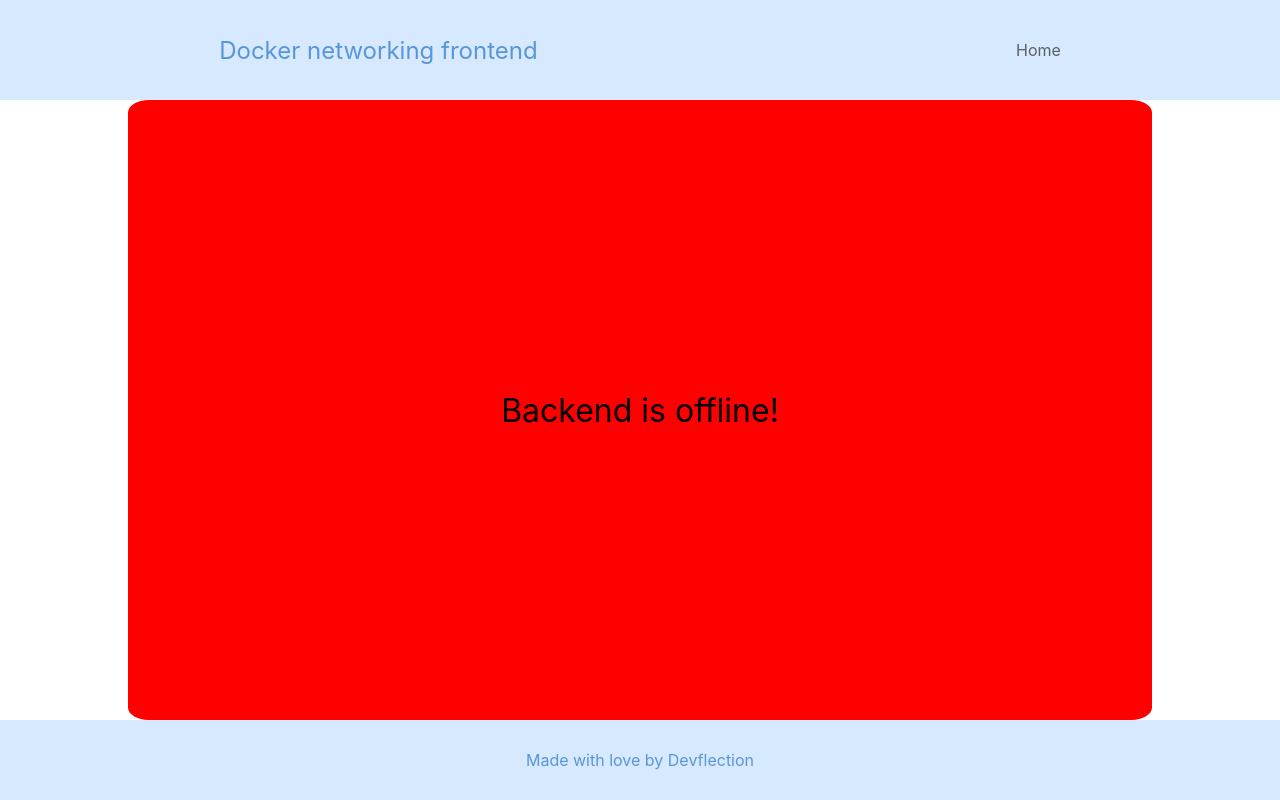
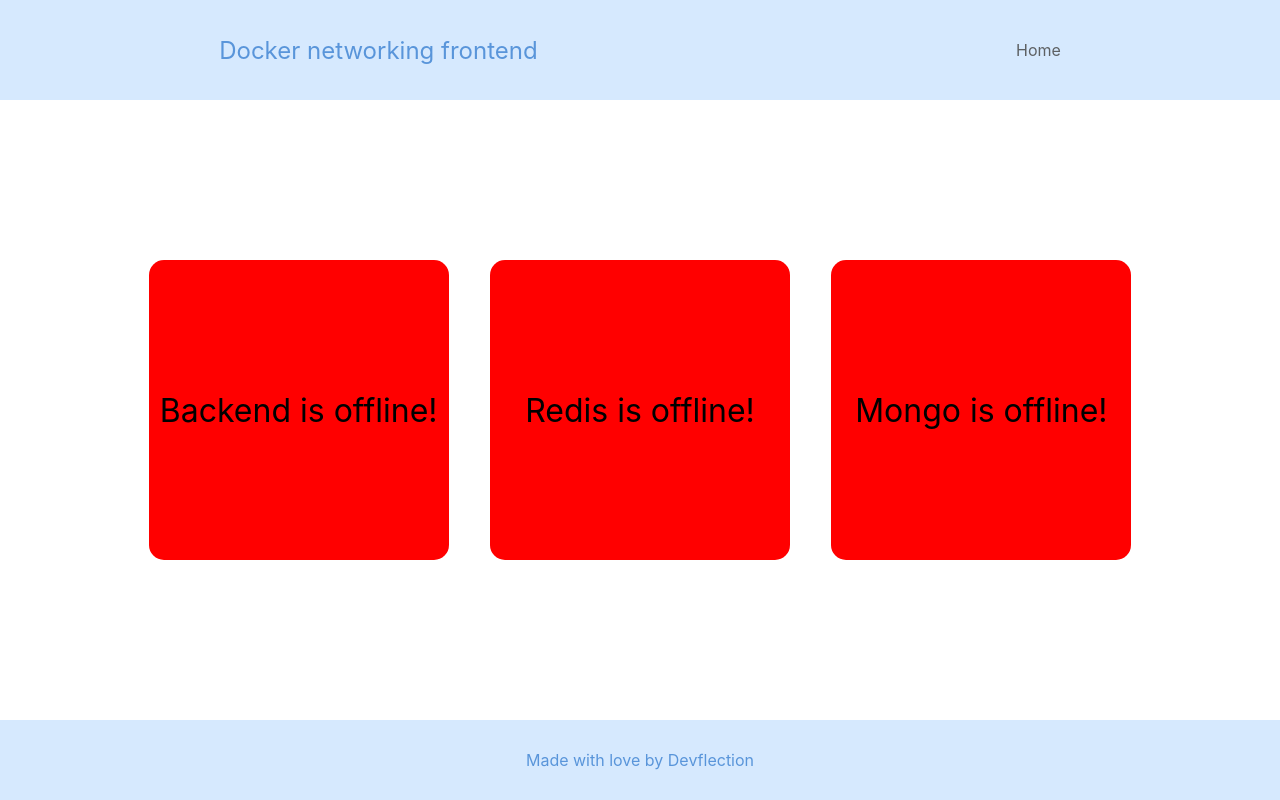
Before and after one commit to HerickoMatija/devflection-docker-networking, a React app in the folder frontend/: page / in a window 1280 px wide. Built offline with nearby package versions, Linux system fonts and the light colour scheme.

Commit message:
Extracted the healthcheck to a separate component and parametrized it

```diff
--- /dev/null
+++ b/frontend/src/components/healthcheck/Healthcheck.css
@@ -0,0 +1,21 @@
+.healthcheck-container {
+    display:flex;
+    border-radius: 5%;
+    width:300px;
+    height:300px;
+    align-items: center;
+    justify-content: space-around;
+}
+
+.online {
+    background-color: green;
+}
+
+.offline {
+    background-color: red;
+}
+
+.message {
+    text-align: center;
+    font-size: xx-large;
+}
--- /dev/null
+++ b/frontend/src/components/healthcheck/Healthcheck.js
@@ -0,0 +1,36 @@
+import React, { useState, useEffect } from 'react';
+import './Healthcheck.css';
+
+function Healthcheck(props) {
+    const [isOnline, setOnline] = useState(false);
+
+    useEffect(() => {
+        const healthcheckCall = async () => {
+            const healthcheckResult = await fetch(props.serviceUrl)
+            .then(resp => resp.ok)
+            .catch(() => false);
+
+            setOnline(healthcheckResult);
+        }
+
+        let healthcheckInterval = setInterval(() => healthcheckCall(), 15000);
+
+        return () => clearInterval(healthcheckInterval);
+    }, [isOnline, props.serviceUrl]);
+
+    return (
+        <div className={`healthcheck-container ${isOnline ? 'online' : 'offline'}`}>
+            {getMessage(isOnline)}
+        </div>
+    );
+
+    function getMessage(isServiceOnline) {
+        if (isServiceOnline) {
+            return <div className='message'>{props.serviceName} is online!</div>;
+        } else {
+            return <div className='message'>{props.serviceName} is offline!</div>;
+        }
+    }
+}
+
+export default Healthcheck;
--- a/frontend/src/components/main/Main.css
+++ b/frontend/src/components/main/Main.css
@@ -1,22 +1,8 @@
 .main-container {
-    flex: auto;
     display: flex;
+    flex-wrap: wrap;
     justify-content: space-around;
-    align-items: center;
-    background-color: #919191;
+    align-items: stretch;
     width: 80%;
     margin: auto;
-    border-radius: 2%;
 }
-
-.online {
-    background-color: green;
-}
-
-.offline {
-    background-color: red;
-}
-
-.message {
-    font-size: xx-large;
-}
--- a/frontend/src/components/main/Main.js
+++ b/frontend/src/components/main/Main.js
@@ -1,38 +1,14 @@
-import React, { useState, useEffect } from 'react';
+import Healthcheck from '../healthcheck/Healthcheck';
 import './Main.css';
 
 function Main() {
-    const [isBackendOnline, setBackendOnline] = useState(false);
-
-    const healthcheck = async () => {
-        const healthcheckResult = await fetch("backend:8082/health")
-        .then(resp => resp.ok)
-        .catch(() => false);
-
-        setBackendOnline(healthcheckResult);
-    }
-
-    useEffect(() => {
-        let checkBackendInterval = setInterval(() => {
-            healthcheck()
-        }, 15000);
-
-        return () => clearInterval(checkBackendInterval);
-    }, [isBackendOnline]);
-
     return (
-        <div className={`main-container ${isBackendOnline ? 'online' : 'offline'}`}>
-            {getMessage(isBackendOnline)}
+        <div className='main-container'>
+            <Healthcheck serviceUrl="backend:8080/health" serviceName="Backend" />
+            <Healthcheck serviceUrl="redis:6379/health" serviceName="Redis" />
+            <Healthcheck serviceUrl="mongo:27017/health" serviceName="Mongo" />
         </div>
     );
-
-    function getMessage(isBackendOnline) {
-        if (isBackendOnline) {
-            return <div className='message'>Backend is online!</div>;
-        } else {
-            return <div className='message'>Backend is offline!</div>;
-        }
-    }
 }
 
 export default Main;
```
